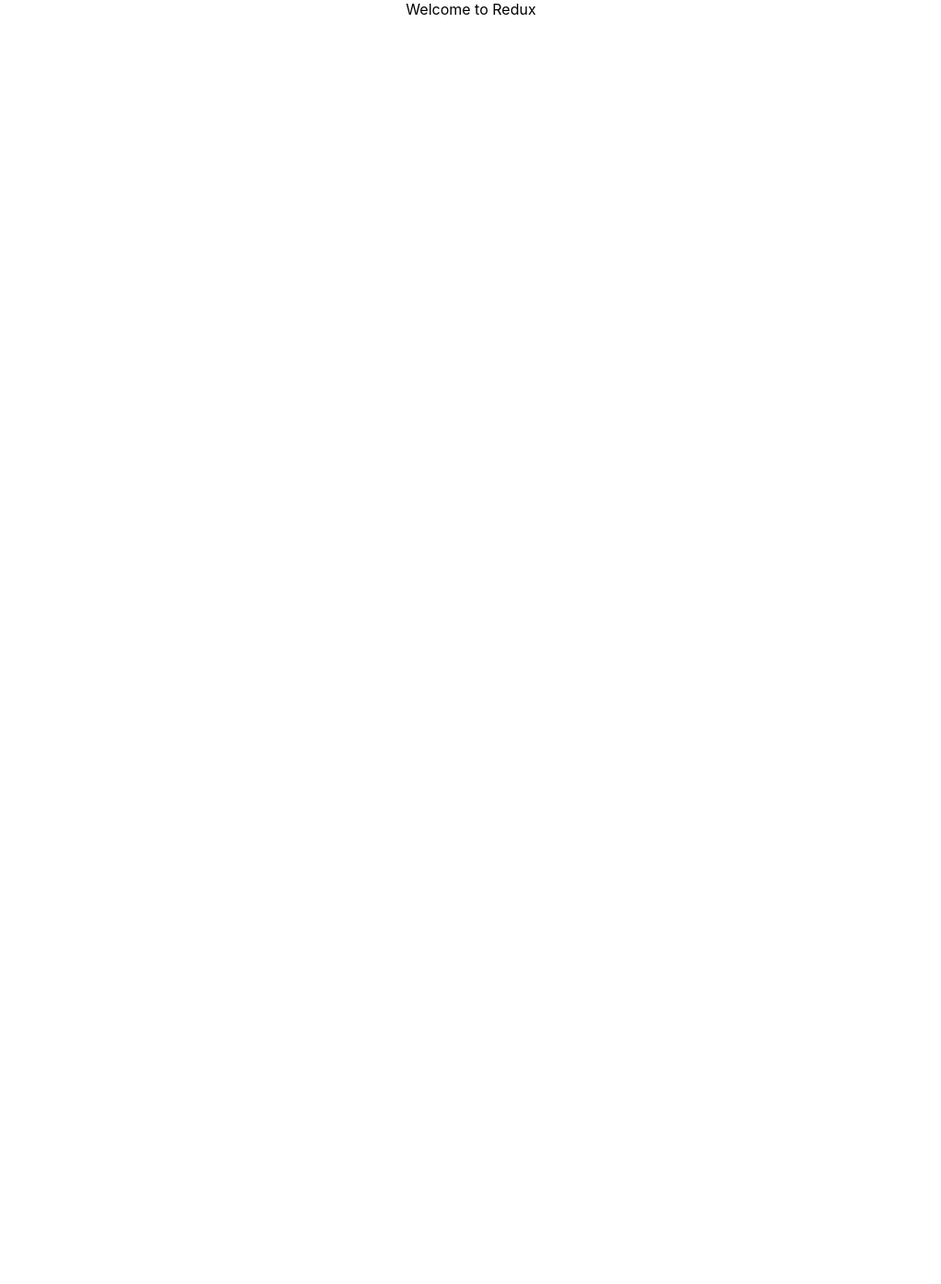
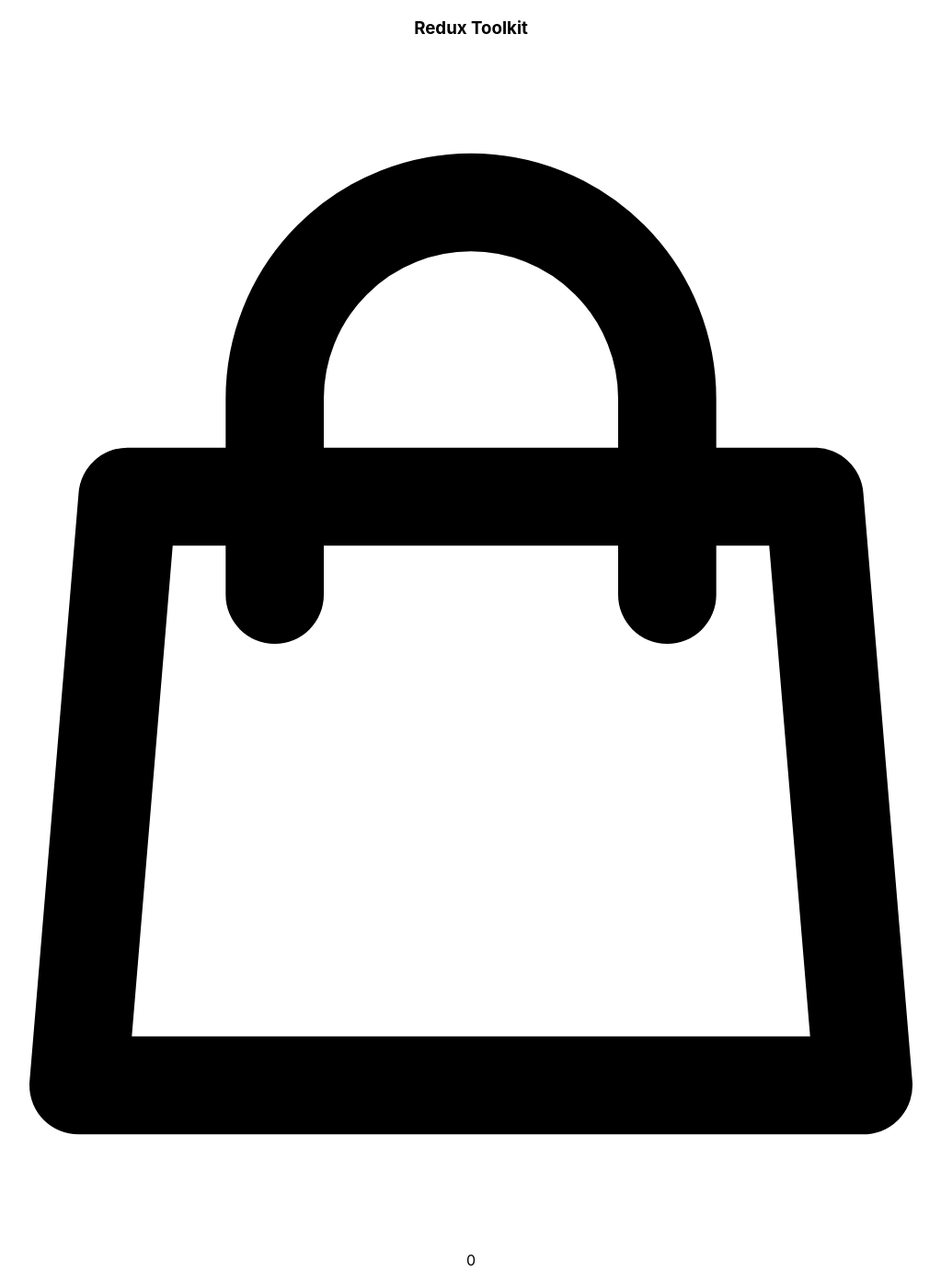
Before and after one commit to NitBravoA92/redux-basics-warm-up, a React (Create React App) app: page / in a window 1280 px wide. Shown: the whole page at 92% size, without its empty margins (128-1151 px from the left). Before the commit the page ends 800 px from the top, so only its background shows below. Built offline with nearby package versions, Linux system fonts and the light colour scheme.

Commit message:
Create the Navbar component

```diff
--- a/src/App.js
+++ b/src/App.js
@@ -1,8 +1,11 @@
+import Navbar from './components/Navbar';
 import './App.css';
 
 function App() {
   return (
-    <div className="App">Welcome to Redux</div>
+    <main className="App">
+      <Navbar />
+    </main>
   );
 }
 
--- /dev/null
+++ b/src/components/Navbar.js
@@ -0,0 +1,22 @@
+const { useSelector } = require("react-redux");
+import CartIcon from '../icons.js';
+
+const Navbar = () => {
+  const { amount } = useSelector((store) => store.cart)
+
+  return (
+    <nav>
+      <div className="nav-center">
+        <h3>Redux Toolkit</h3>
+        <div className="nav-container">
+          <CartIcon />
+          <div className="amount-container">
+            <p className="total-amount">{amount}</p>
+          </div>
+        </div>
+      </div>
+    </nav>
+  );
+};
+
+export default Navbar;
```
